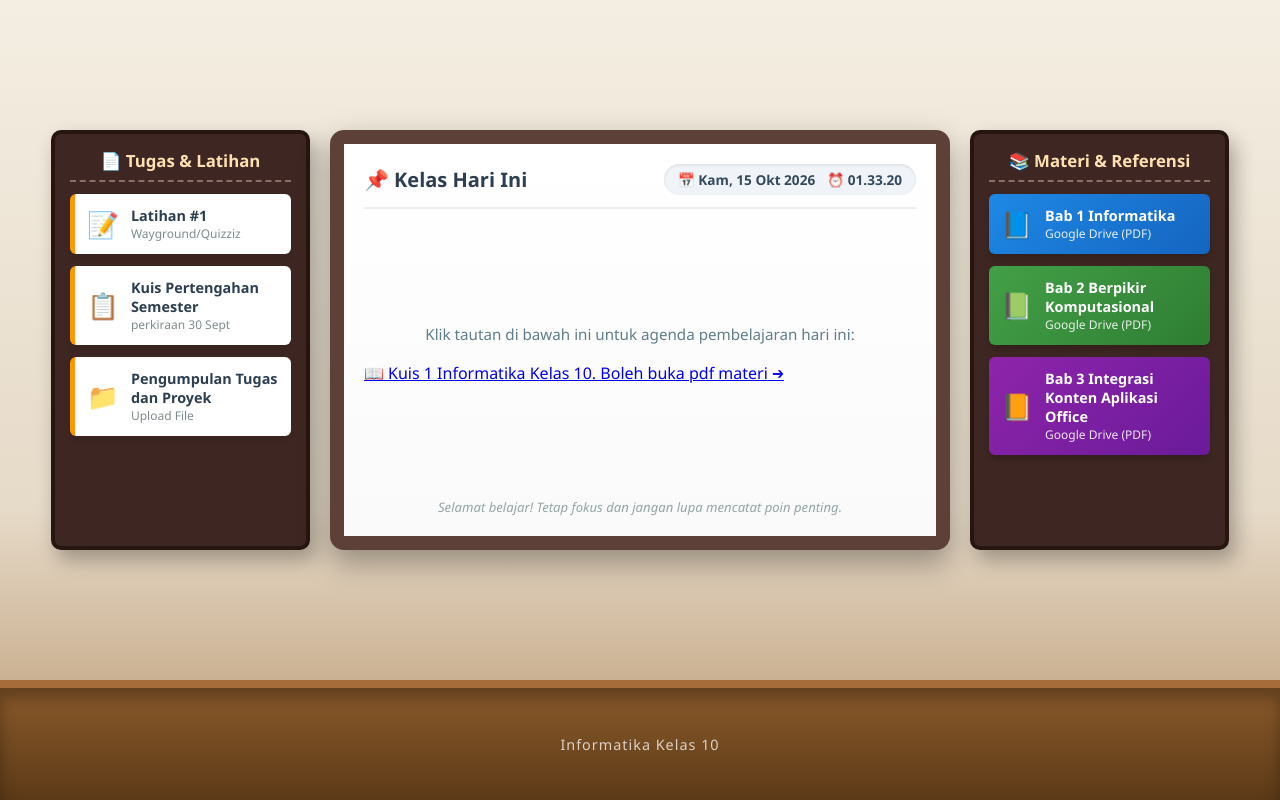
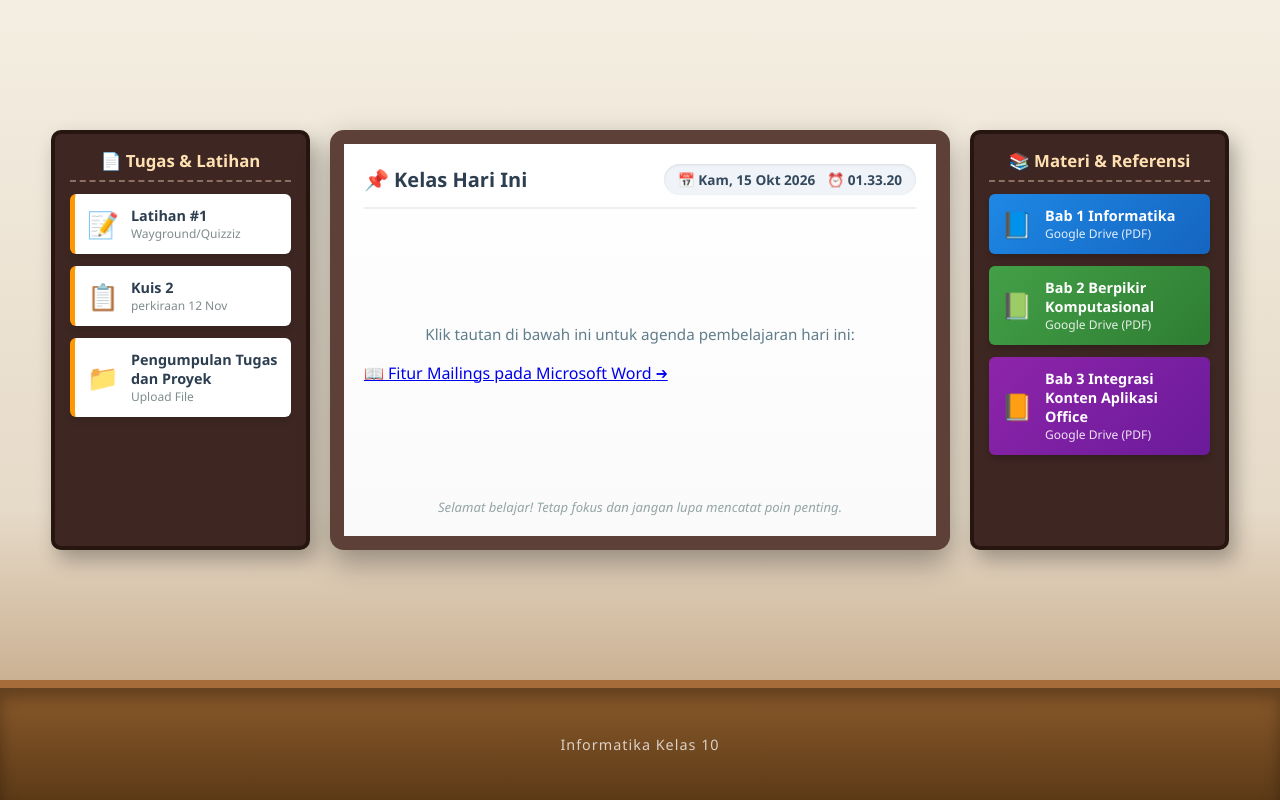
Before and after one commit to evafhm11/ruang-kelas, a plain HTML site: page index.html in a window 1280 px wide. Drawn offline with Linux system fonts and the light colour scheme.

Commit message:
Update index.html

```diff
--- a/index.html
+++ b/index.html
@@ -325,8 +325,8 @@
         <a href="https://forms.google.com" target="_blank" class="paper-item">
           <span class="paper-icon">📋</span>
           <div class="paper-text">
-            <span class="title">Kuis Pertengahan Semester</span>
-            <span class="subtitle">perkiraan 30 Sept</span>
+            <span class="title">Kuis 2</span>
+            <span class="subtitle">perkiraan 12 Nov</span>
           </div>
         </a>
 
@@ -356,8 +356,8 @@
           <p class="board-instruction">Klik tautan di bawah ini untuk agenda pembelajaran hari ini:</p>
 
           <!-- Link 1 -->
-          <a href="https://forms.gle/qxwhPtacRRggxnpYA">
-            <span>📖 Kuis 1 Informatika Kelas 10. Boleh buka pdf materi</span>
+          <a href="https://drive.google.com/file/d/1Qpofx0fPYCjFXfi6AIjxP6ETVL1a-6A5/view?usp=sharing">
+            <span>📖 Fitur Mailings pada Microsoft Word</span>
             <span>➔</span>
           </a>
 
```
